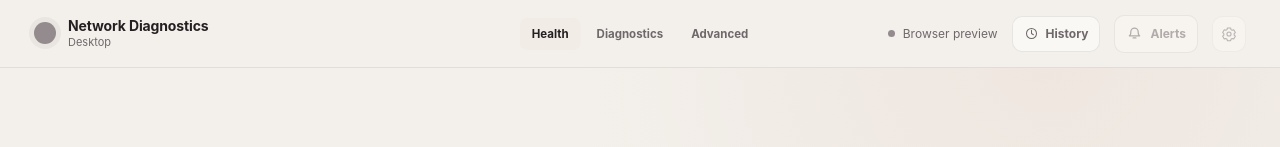
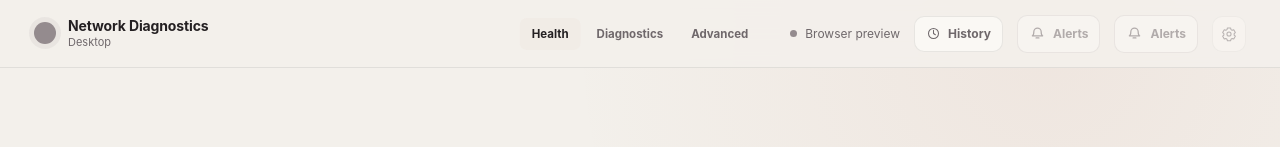
Before and after one commit to JohnnyZLi/Network-Diagnostics-Suite, a React (Vite) app in the folder tools/NetworkDiagnostics.Desktop/frontend/: page / in a window 1280 px wide. Shown: the top 147 px of the page. Built offline with nearby package versions, Linux system fonts and the light colour scheme.

Commit message:
Promote alerts to a top-level sidecar workspace

```diff
--- a/tools/NetworkDiagnostics.Desktop/frontend/src/App.tsx
+++ b/tools/NetworkDiagnostics.Desktop/frontend/src/App.tsx
@@ -1,5 +1,6 @@
 import { useEffect, useRef, useState } from 'react';
 import { AdvancedDiagnostics, type AdvancedRuntimeStatus } from './AdvancedDiagnostics';
+import { AlertsPanel } from './AlertsPanel';
 import { desktopBridge } from './bridge';
 import { CommandPalette, type PaletteCommand } from './CommandPalette';
 import { ContinuousDiagnostics, type MonitorSnapshot } from './ContinuousDiagnostics';
@@ -169,6 +170,7 @@
   const [running, setRunning] = useState(false);
   const [error, setError] = useState<string | null>(null);
   const [historyOpen, setHistoryOpen] = useState(false);
+  const [alertsOpen, setAlertsOpen] = useState(false);
   const [historyInitialReportId, setHistoryInitialReportId] = useState<string | null>(null);
   const [reports, setReports] = useState<SavedReportSummary[]>([]);
   const [historyLoading, setHistoryLoading] = useState(false);
@@ -361,6 +363,7 @@
       } else if (key === 'h') {
         event.preventDefault();
         setPaletteOpen(false);
+        setAlertsOpen(false);
         historyOpen ? setHistoryOpen(false) : openHistory();
       }
     };
@@ -400,6 +403,7 @@
   }
 
   function openHistory(reportId: string | null = null) {
+    setAlertsOpen(false);
     setHistoryInitialReportId(reportId);
     setHistoryOpen(true);
     void loadReports();
@@ -515,8 +519,8 @@
     {
       id: 'workspace-health',
       title: 'Go to Live Network Health',
-      detail: 'Current score, passive measurements, timeline, capacity history, and alerts.',
-      keywords: 'monitor health timeline alerts continuous live network',
+      detail: 'Current score, passive measurements, timeline, and capacity history.',
+      keywords: 'monitor health timeline continuous live network',
       priority: 1,
       enabled: true,
       run: () => scrollToSection('live-network-health'),
@@ -531,12 +535,21 @@
       run: () => scrollToSection('run-diagnostics'),
     },
     {
+      id: 'workspace-alerts',
+      title: 'Open Issues & Alerts',
+      detail: 'Review outages, recoveries, network changes, and degradation events.',
+      keywords: 'alerts issues outage recovery network change events',
+      priority: 3,
+      enabled: desktopBridge.available,
+      run: () => { setHistoryOpen(false); setAlertsOpen(true); },
+    },
+    {
       id: 'workspace-history',
       title: 'Open Saved Runs',
       detail: 'Browse, compare, import, export, and annotate persisted reports.',
       keywords: 'history reports saved runs compare json',
       shortcut: 'Ctrl/⌘ H',
-      priority: 3,
+      priority: 4,
       enabled: desktopBridge.available,
       run: () => openHistory(),
     },
@@ -545,7 +558,7 @@
       title: 'Go to Advanced Diagnostics',
       detail: 'Test configuration, native preflight, interface binding, privacy, and LAN tools.',
       keywords: 'advanced endpoint interface lan privacy preflight',
-      priority: 4,
+      priority: 5,
       enabled: true,
       run: () => scrollToSection('advanced-diagnostics'),
     },
@@ -554,7 +567,7 @@
       title: running ? 'Diagnostic is already running' : `Run ${selectedProfile.title}`,
       detail: `${methodLabel(method)} using the current native configuration.`,
       keywords: 'run start diagnostic current selected test',
-      priority: 5,
+      priority: 6,
       enabled: desktopBridge.available && !running,
       run: () => { scrollToSection('run-diagnostics'); void prepareDiagnostic(); },
     },
@@ -563,7 +576,7 @@
       title: 'Measure Capacity',
       detail: 'Lower-data Connection Check using aggregate transfer flow.',
       keywords: 'content speed aggregate low data bandwidth capacity',
-      priority: 6,
+      priority: 7,
       enabled: desktopBridge.available && !running,
       run: measureCapacity,
     },
@@ -572,7 +585,7 @@
       title: 'Measure Peak Capacity',
       detail: 'Stress + Aggregate with plan-based high-data confirmation.',
       keywords: 'peak speed stress aggregate bandwidth capacity',
-      priority: 7,
+      priority: 8,
       enabled: desktopBridge.available && !running,
       run: measurePeakCapacity,
     },
@@ -643,11 +656,23 @@
             className={`history-trigger ${historyOpen ? 'active' : ''}`}
             aria-label="Saved runs"
             aria-expanded={historyOpen}
-            onClick={() => historyOpen ? setHistoryOpen(false) : openHistory()}
+            onClick={() => { setAlertsOpen(false); historyOpen ? setHistoryOpen(false) : openHistory(); }}
             disabled={!desktopBridge.available}
           >
             <svg viewBox="0 0 24 24" aria-hidden="true"><path d="M12 7v5l3 2" /><circle cx="12" cy="12" r="8" /></svg>
             <span>History</span>
+          </button>
+          <button
+            type="button"
+            className={`history-trigger alerts-trigger ${alertsOpen ? 'active' : ''}`}
+            aria-label={monitorSnapshot?.unreadAlertCount ? `Alerts, ${monitorSnapshot.unreadAlertCount} unread` : 'Alerts'}
+            aria-expanded={alertsOpen}
+            onClick={() => { setHistoryOpen(false); setAlertsOpen((current) => !current); }}
+            disabled={!desktopBridge.available}
+          >
+            <svg viewBox="0 0 24 24" aria-hidden="true"><path d="M6.8 9.6a5.2 5.2 0 0 1 10.4 0c0 5.2 2.1 5.7 2.1 5.7H4.7s2.1-.5 2.1-5.7Z" /><path d="M10 18.2h4" /></svg>
+            <span>Alerts</span>
+            {!!monitorSnapshot?.unreadAlertCount && <b>{monitorSnapshot.unreadAlertCount > 99 ? '99+' : monitorSnapshot.unreadAlertCount}</b>}
           </button>
           <SettingsMenu appearance={appearance} onAppearanceChange={(next) => void changeAppearance(next)} disabled={!desktopBridge.available} />
         </div>
@@ -832,6 +857,13 @@
         </button>
       )}
 
+      <AlertsPanel
+        open={alertsOpen}
+        snapshot={monitorSnapshot}
+        onUpdate={setMonitorSnapshot}
+        onClose={() => setAlertsOpen(false)}
+      />
+
       <HistoryPanel
         open={historyOpen}
         reports={reports}
```
